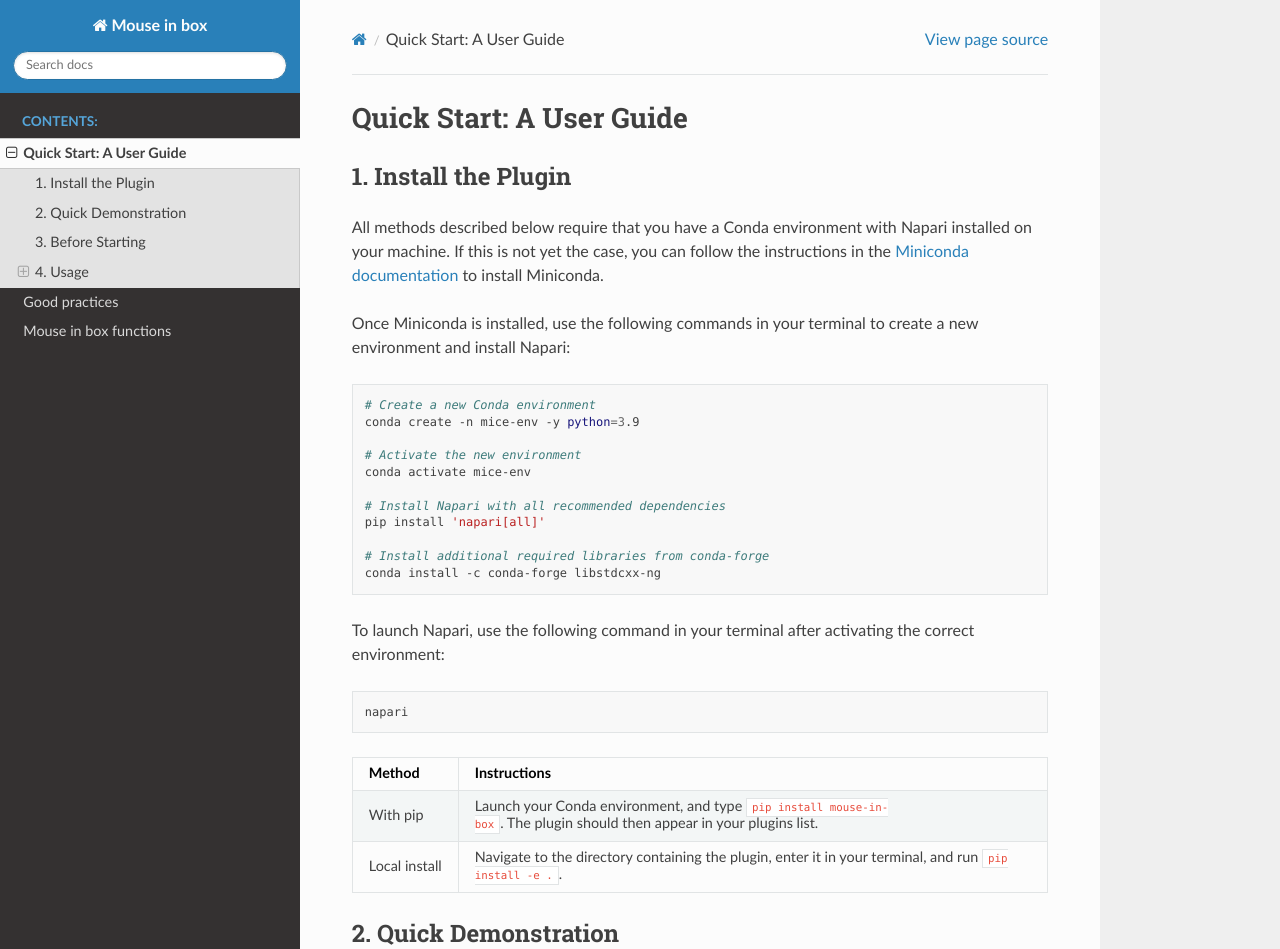
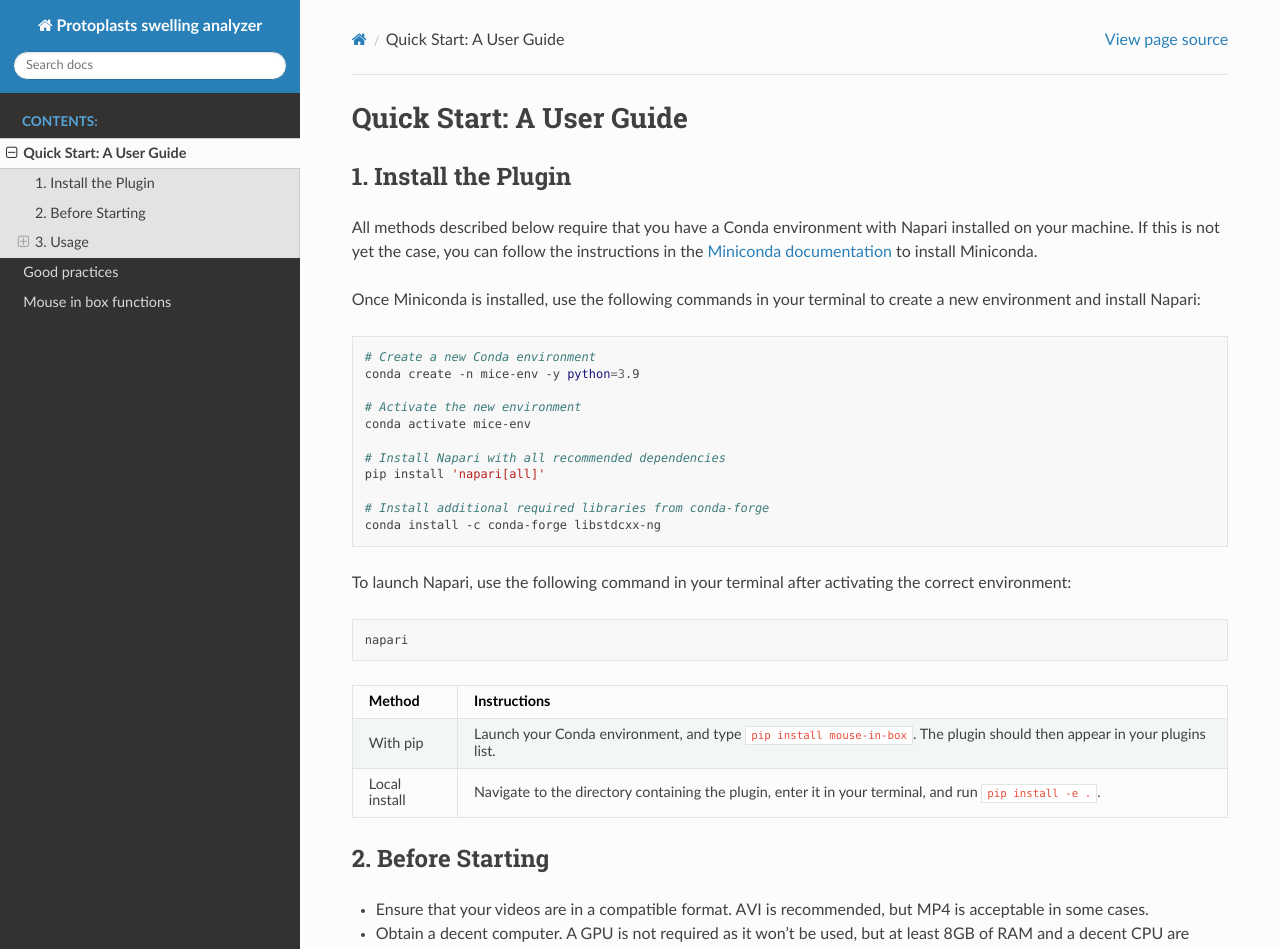
Before and after one commit to MontpellierRessourcesImagerie/io-mouse-box, a Sphinx documentation site: the page built from docs/user_guide.rst, in a window 1280 px wide and 1400 px high. Shown: the top 949 px of the window. Built offline with Sphinx 7.4.7 and the Read the Docs theme 2.0.0, drawn with Linux system fonts in a browser that asks for light colours; some of the changed text lies outside the part shown.

Commit message:
Documentation written

```diff
--- /dev/null
+++ b/docs/_static/custom.css
@@ -0,0 +1,11 @@
+.wy-nav-content {
+    max-width: none;
+}
+
+.wy-table-responsive table td, .wy-table-responsive table th {
+    white-space: normal;
+}
+
+table caption {
+    caption-side: bottom;
+}
--- a/docs/conf.py
+++ b/docs/conf.py
@@ -1,14 +1,29 @@
+# Configuration file for the Sphinx documentation builder.
+#
+# This file only contains a selection of the most common options. For a full
+# list see the documentation:
+# https://www.sphinx-doc.org/en/master/usage/configuration.html
+
+# -- Path setup --------------------------------------------------------------
+
+# If extensions (or modules to document with autodoc) are in another directory,
+# add these directories to sys.path here. If the directory is relative to the
+# documentation root, use os.path.abspath to make it absolute, like shown here.
+#
+
 import os
 import sys
 
-sys.path.insert(0, os.path.abspath('./src'))
+mod_path = os.path.abspath('../src')
+print(mod_path)
+sys.path.insert(0, mod_path)
 
 
 # -- Project information -----------------------------------------------------
 
-project = 'Mouse in box'
-copyright = '2024, CNRS, MRI-CIA'
-author = 'Clément H. Benedetti'
+project = 'Protoplasts swelling analyzer'
+copyright = '2024, Clément H. Benedetti'
+author = 'Clément H. BENEDETTI'
 
 # The full version, including alpha/beta/rc tags
 release = '1.0.0'
@@ -50,8 +65,8 @@
 # so a file named "default.css" will overwrite the builtin "default.css".
 html_static_path = ['_static']
 
-html_favicon = '_static/favicon.ico'
+html_css_files = ['custom.css']
 
-# html_css_files = ['custom.css']
+html_favicon = 'icon.png'
 
 autosummary_generate = True
--- a/docs/user_guide.rst
+++ b/docs/user_guide.rst
@@ -39,17 +39,8 @@
 +-----------------------+--------------------------------------------------------------------------------------------------------------------------------------------------------------------------+
 
 
-2. Quick Demonstration
-------------------------------------------
 
-.. raw:: html
-
-    <video width="712px" height="400px" controls="controls">
-    <source src="../docs/demo.mp4" type="video/mp4" />
-    </video>
-
-
-3. Before Starting
+2. Before Starting
 ------------------------------------------
 
 - Ensure that your videos are in a compatible format. AVI is recommended, but MP4 is acceptable in some cases.
@@ -58,7 +49,7 @@
 - Before proceeding, open Napari and activate the plugin by clicking on the "Plugins" menu (in the top bar), then selecting "Mouse in Box".
 
 
-4. Usage
+3. Usage
 ------------------------------------------
 
 a. Video Control
```
Also changed, not shown: docs/custom.css (deleted, +0 -8 lines), docs/good_practices.rst (+1 -6 lines), docs/requirements.txt (added, +16 -0 lines), docs/_static/favicon.ico (deleted), docs/icon.png (added), docs/make_doc.yml (added), 2 other files.
